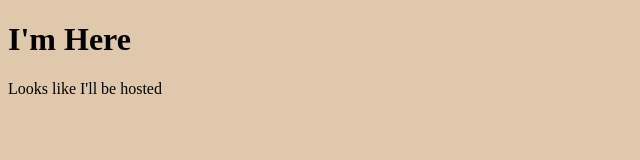
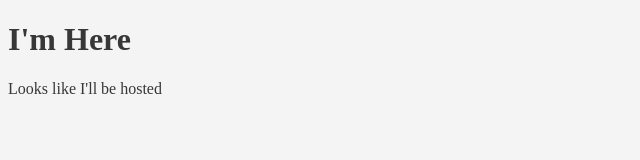
Before and after one commit to jdgratz/jdgratz.github.io, a plain HTML site: page index.html in a window 1280 px wide. Shown: the whole page, without its empty margins (0-640 px from the left). Drawn offline with Linux system fonts and the light colour scheme.

Commit message:
new scheme

```diff
--- a/content/site.css
+++ b/content/site.css
@@ -1,3 +1,4 @@
 body{
-	background-color: #DFC8AB;
+	background-color: #F4F4F4;
+	color: #373737;
 }
```
